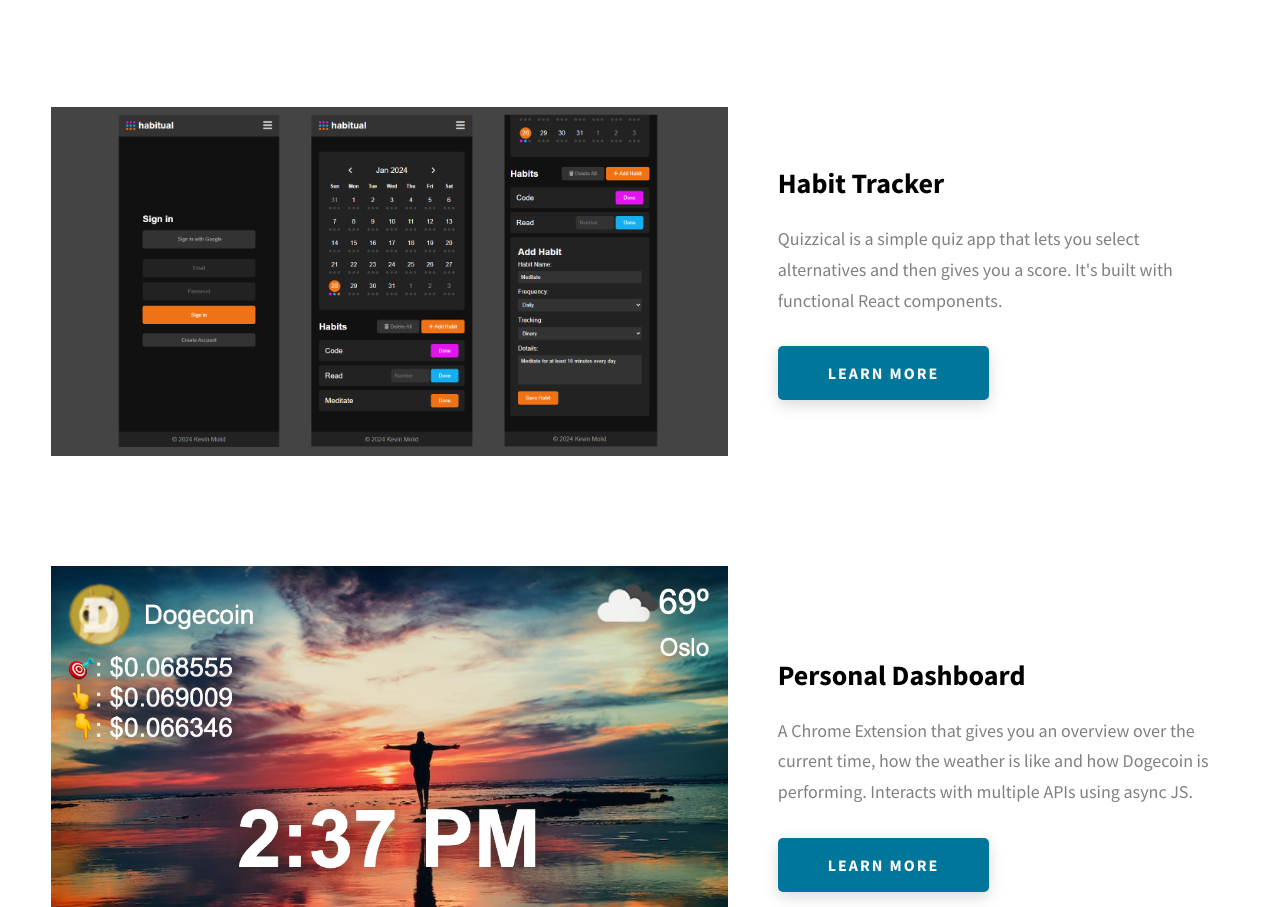
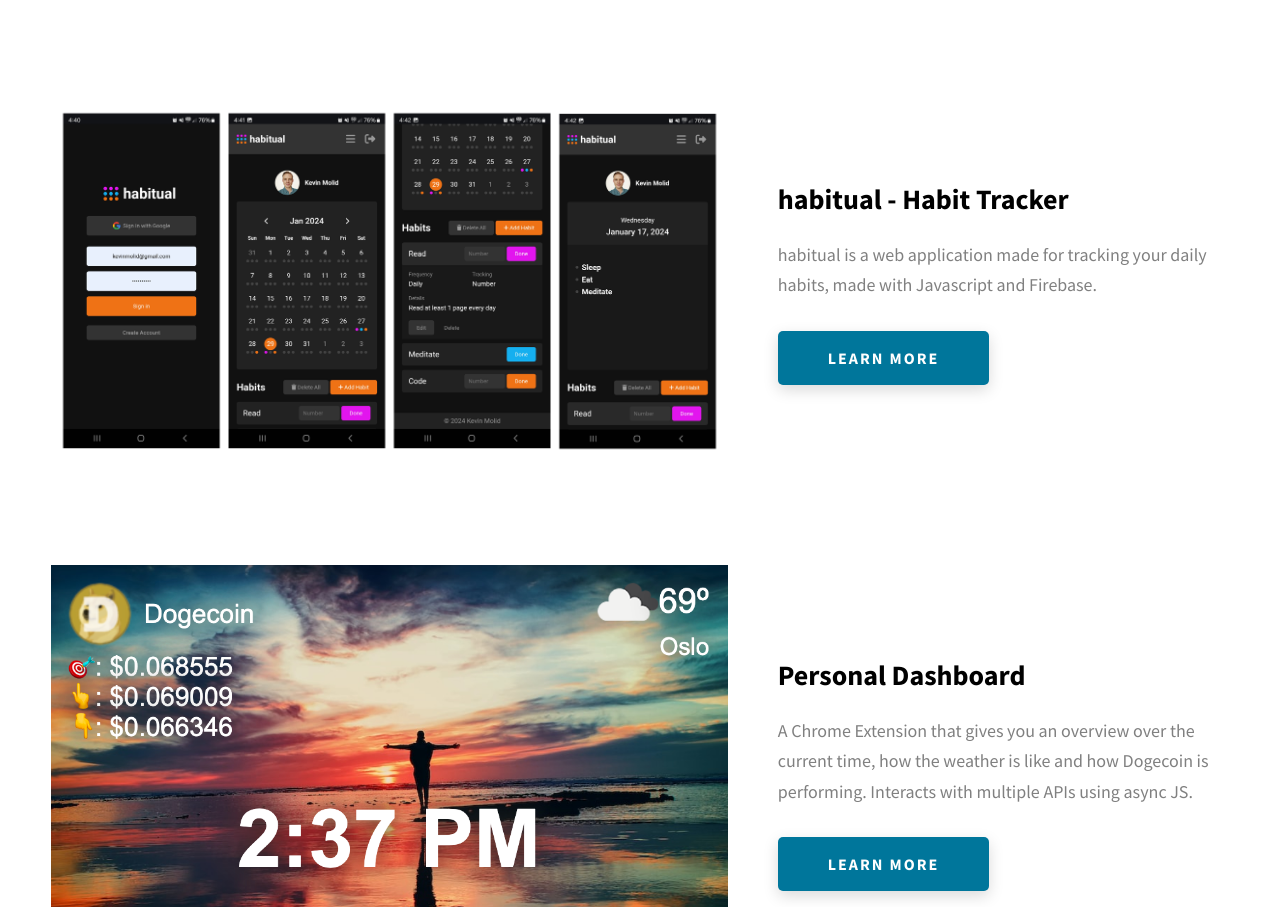
Before and after one commit to KevinMolid/portfolio, a website built with Vite: page index.html in a window 1280 px wide. Shown: the part 1082-1989 px from the top of the page. Built offline with nearby package versions, Linux system fonts and the light colour scheme.

Commit message:
Changed img and description for habitual

```diff
--- a/index.html
+++ b/index.html
@@ -162,16 +162,16 @@
           <div class="projects__row">
             <div class="projects__row-img-cont">
               <img
-                src="./assets/img/habitual.png"
+                src="./assets/img/habitual-showcase-transparent.png"
                 alt="Software Screenshot"
                 class="projects__row-img"
                 loading="lazy"
               />
             </div>
             <div class="projects__row-content">
-              <h3 class="projects__row-content-title">Habit Tracker</h3>
+              <h3 class="projects__row-content-title">habitual - Habit Tracker</h3>
               <p class="projects__row-content-desc">
-                Quizzical is a simple quiz app that lets you select alternatives and then gives you a score. It's built with functional React components.
+                habitual is a web application made for tracking your daily habits, made with Javascript and Firebase.
               </p>
               <a
                 href="./project-1.html"
```
Also changed, not shown: assets/img/habitual-showcase-transparent.png (added), assets/img/habitual-showcase.png (added), assets/img/habitual.png (deleted).
